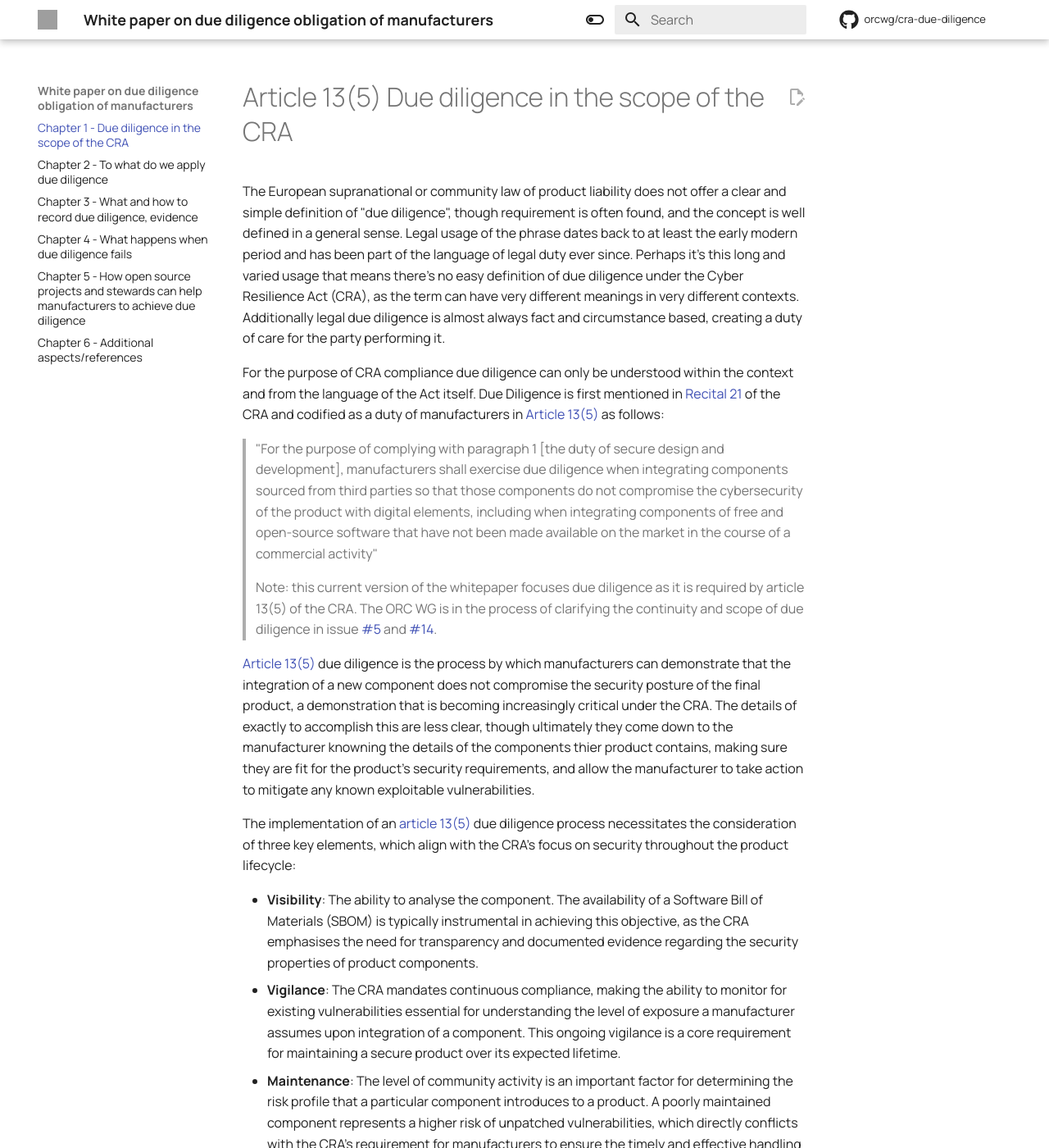
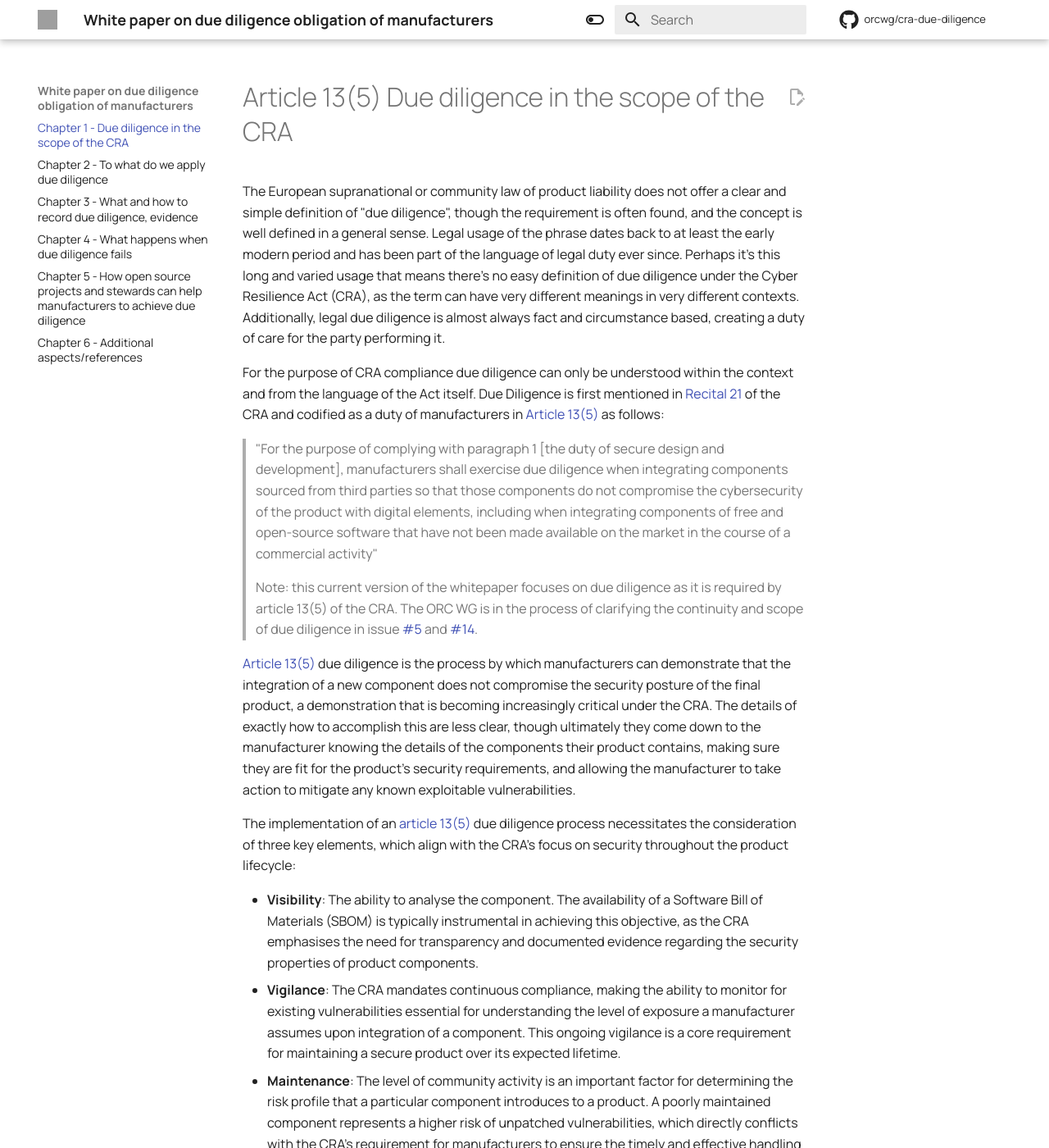
Before and after one commit to orcwg/cra-due-diligence, an MkDocs documentation site: the page built from content/01.md, in a window 1280 px wide and 1400 px high. Shown: the whole window at 82% size. Built offline with MkDocs 1.6.1 and Material for MkDocs 9.7.7, drawn with Linux system fonts in a browser that asks for light colours; comment, search, counter and statistics services are not loaded; the version menu is left out; some of the changed text lies outside the part shown; grey boxes are pictures that could not be loaded.

Commit message:
Apply suggestions from code review
Co-authored-by: Eddie Knight <21176439+eddie-knight@users.noreply.github.com>
Signed-off-by: Gergely Csatari <gergely.csatari@nokia.com>

```diff
--- a/content/01.md
+++ b/content/01.md
@@ -1,11 +1,11 @@
 # Article 13(5) Due diligence in the scope of the CRA
 
 The European supranational or community law of product liability does not offer a clear and simple
-definition of "due diligence", though requirement is often found, and the concept is well defined in
+definition of "due diligence", though the requirement is often found, and the concept is well defined in
 a general sense. Legal usage of the phrase dates back to at least the early modern period and has
 been part of the language of legal duty ever since. Perhaps it's this long and varied usage that
 means there's no easy definition of due diligence under the Cyber Resilience Act (CRA), as the term
-can have very different meanings in very different contexts. Additionally legal due diligence is
+can have very different meanings in very different contexts. Additionally, legal due diligence is
 almost always fact and circumstance based, creating a duty of care for the party performing it.
 
 For the purpose of CRA compliance due diligence can only be understood within the context and from
@@ -14,22 +14,23 @@ the language of the Act itself. Due Diligence is first mentioned in
 of the CRA and codified as a duty of manufacturers in [Article 13(5)][article-13] as follows:
 
   > "For the purpose of complying with paragraph 1 [the duty of secure design and development],
-    manufacturers shall exercise due   diligence when integrating components sourced from third
+    manufacturers shall exercise due diligence when integrating components sourced from third
     parties so that those components do not compromise the cybersecurity of the product with digital
     elements, including when integrating components of free and open-source software that have not
     been made available on the market in the course of a commercial activity"
 
-  > Note: this current version of the whitepaper focuses due diligence as it is required by
+  > Note: this current version of the whitepaper focuses on due diligence as it is required by
     article 13(5) of the CRA. The ORC WG is in the process of clarifying the continuity and scope of
     due diligence in issue [#5](https://github.com/orcwg/cra-due-diligence/issues/5) and
     [#14](https://github.com/orcwg/cra-due-diligence/issues/14).
 
 [Article 13(5)][article-13] due diligence is the process by which manufacturers can demonstrate that
 the integration of a new component does not compromise the security posture of the final product, a
-demonstration that is becoming increasingly critical under the CRA. The details of exactly to
-accomplish this are less clear, though ultimately they come down to the manufacturer knowning the
-details of the components thier product contains, making sure they are fit for the product's
-security requirements, and allow the manufacturer to take action to mitigate any known exploitable vulnerabilities.
+demonstration that is becoming increasingly critical under the CRA. The details of exactly how to
+accomplish this are less clear, though ultimately they come down to the manufacturer knowing the
+details of the components their product contains, making sure they are fit for the product's
+security requirements, and allowing the manufacturer to take action to mitigate any known exploitable
+vulnerabilities.
 
 The implementation of an [article 13(5)][article-13] due diligence process necessitates the
 consideration of three key elements, which align with the CRA's focus on security throughout the
```
Also changed, not shown: other parts of content/01.md (+3 -3 lines).
